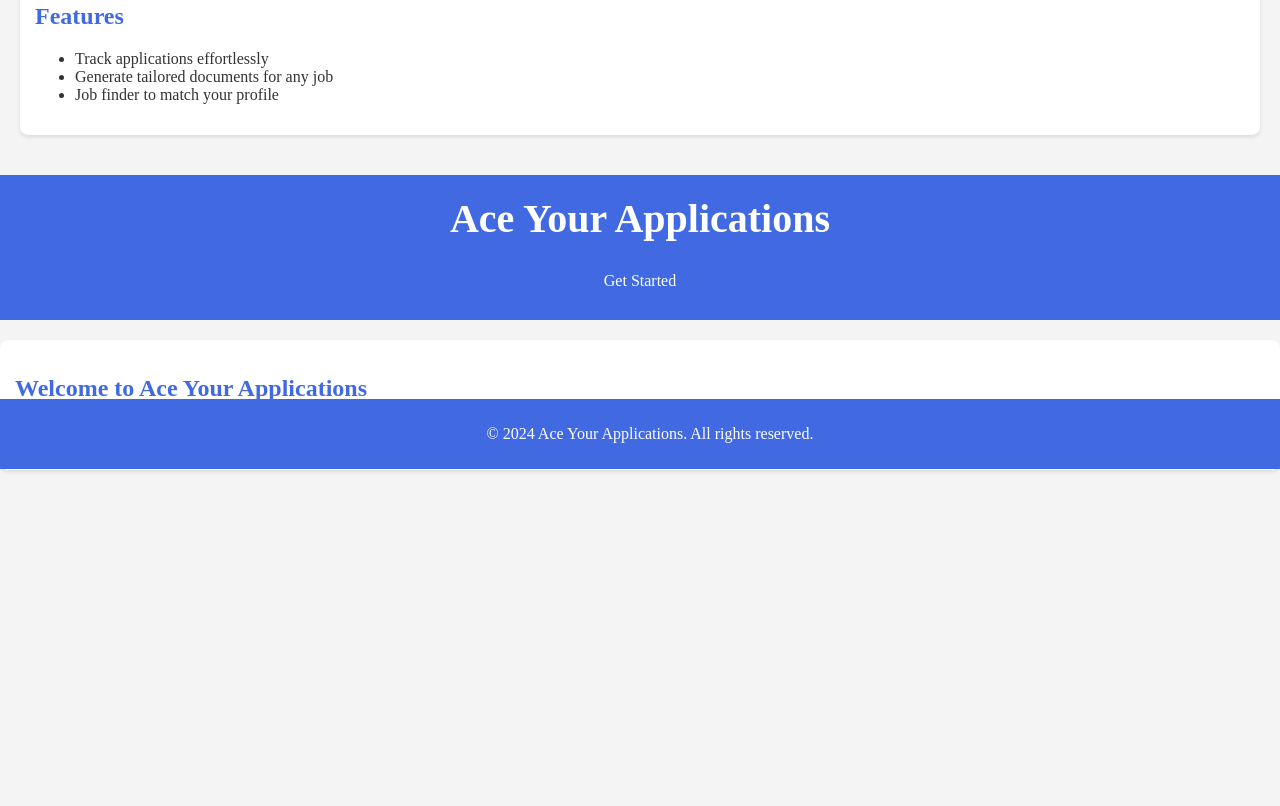
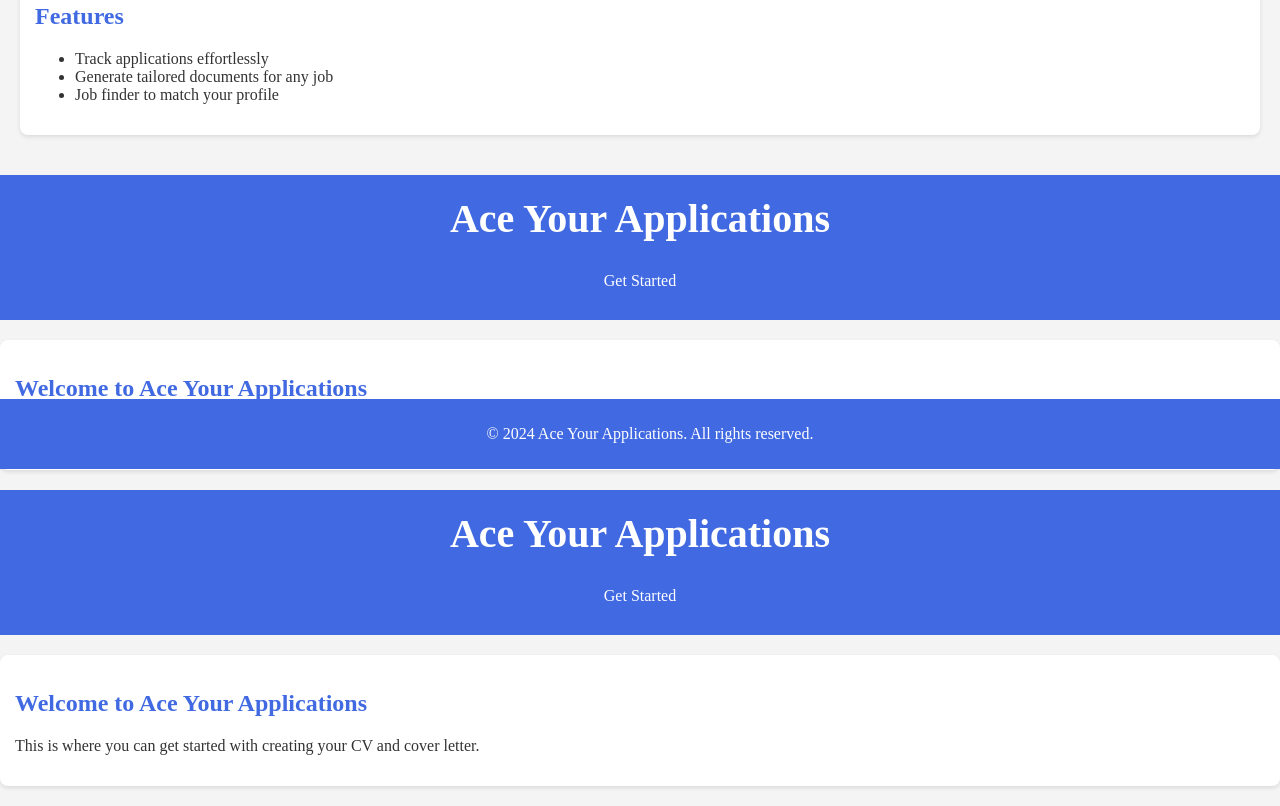
Before and after one commit to noorsalzgeber/aceyourapplications, a plain HTML site: page index.html in a window 1280 px wide. Shown: the part 331-1137 px from the top of the page. Before the commit the page ends 821 px from the top, so only its background shows below. Drawn offline with Linux system fonts and the light colour scheme.

Commit message:
Update index.html
other blue

```diff
--- a/index.html
+++ b/index.html
@@ -42,3 +42,14 @@
     <p>This is where you can get started with creating your CV and cover letter.</p>
     <!-- More content can go here -->
 </section>
+<header>
+    <h1>Ace Your Applications</h1>
+    <a href="#get-started" class="get-started-button">Get Started</a>
+</header>
+
+<!-- Section for the button to scroll to -->
+<section id="get-started">
+    <h2>Welcome to Ace Your Applications</h2>
+    <p>This is where you can get started with creating your CV and cover letter.</p>
+    <!-- More content can go here -->
+</section>
```
